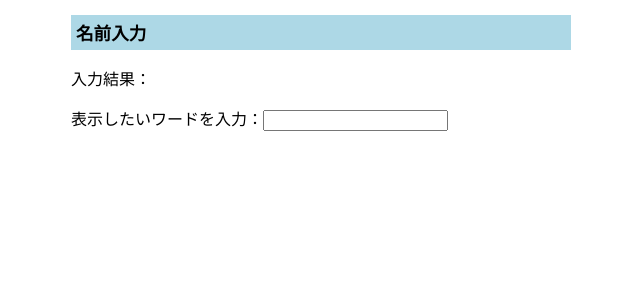
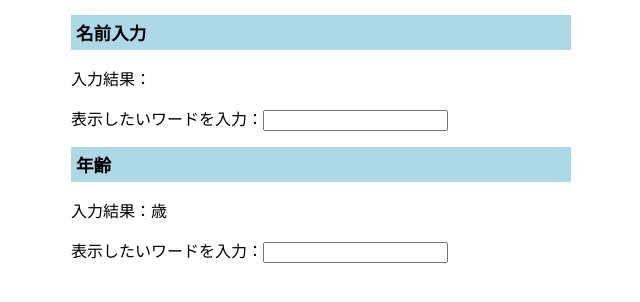
Before and after one commit to kmr77/vuejs, a plain HTML site: page VueJs/index.html in a window 1280 px wide. Shown: the whole page, without its empty margins (319-959 px from the left). Drawn offline with nearby package versions, Linux system fonts and the light colour scheme.

Commit message:
Update index.html

```diff
--- a/VueJs/index.html
+++ b/VueJs/index.html
@@ -12,6 +12,9 @@
     <div id="app">
         <p>入力結果：{{ name }}<p>
         <p>表示したいワードを入力：<input type="text" v-model="name"></p>
+    <h1>年齢</h1>
+        <p>入力結果：{{ age }}歳<p>
+        <p>表示したいワードを入力：<input type="text" v-model="age"></p>
     </div>
 </article>
     <script src="https://cdn.jsdelivr.net/npm/vue@2.6.12/dist/vue.js"></script>
```
